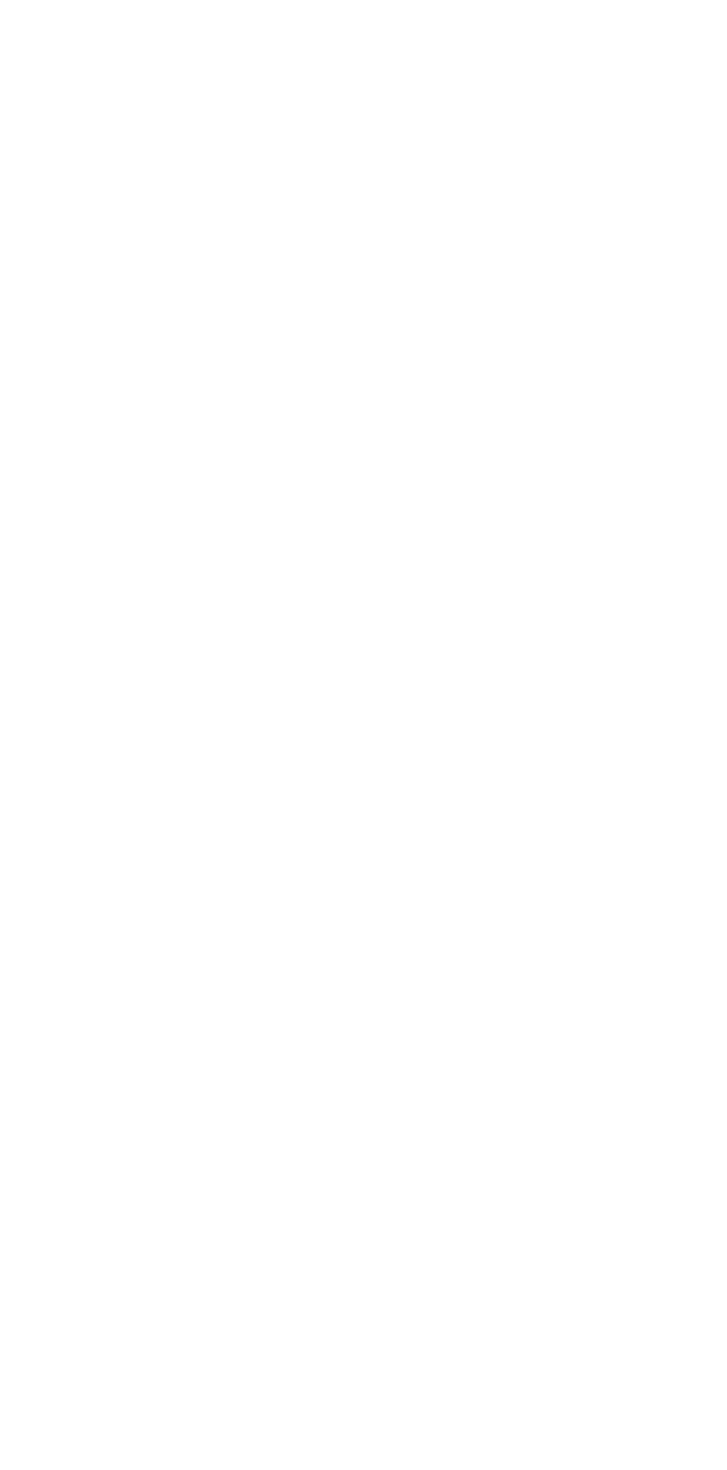
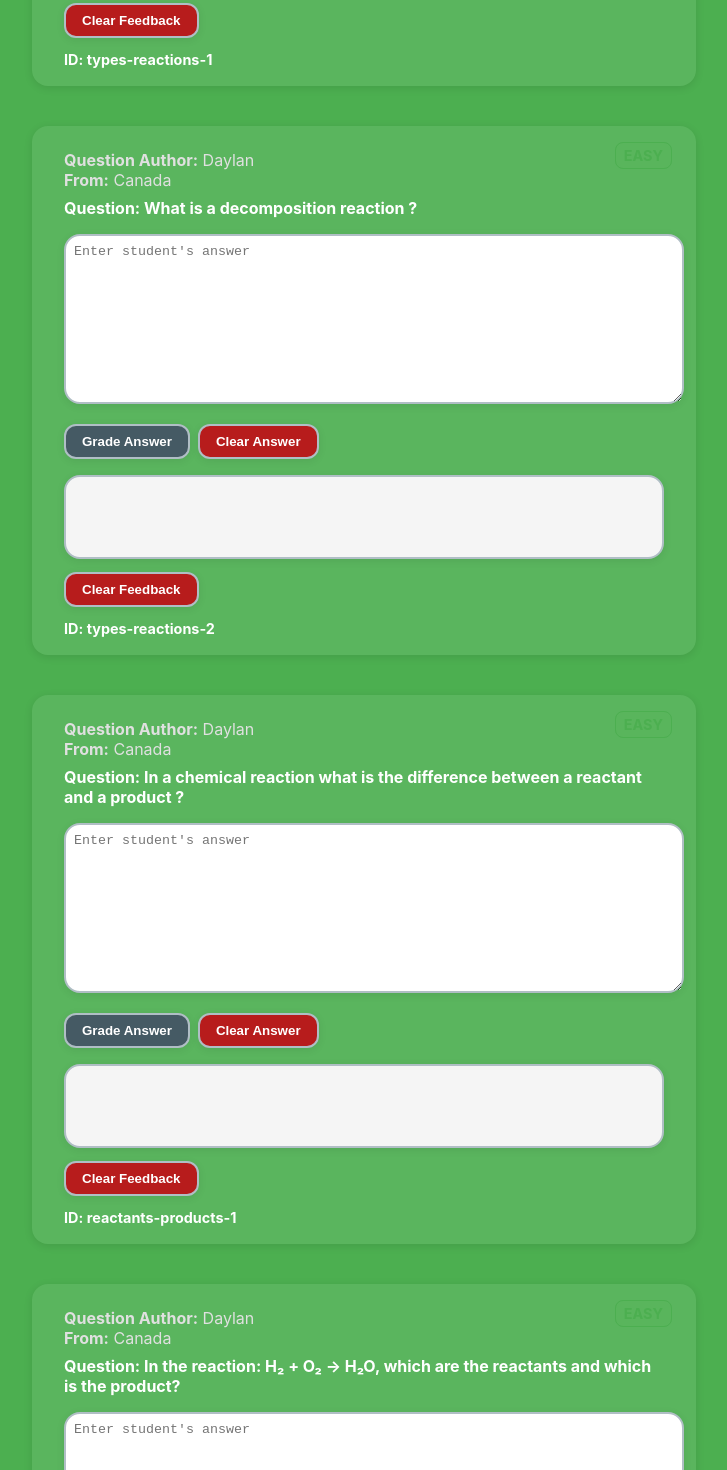
Before and after one commit to Daylan2003/frontend-chemistry-web, a React (Create React App) app: page /question-bank in a window 1280 px wide. Shown: the part 10060-11530 px from the top of the page, without its empty margins (276-1003 px from the left). Before the commit the page ends 9609 px from the top, so only its background shows below. Built offline with nearby package versions, Linux system fonts and the light colour scheme.

Commit message:
20 Questions added

```diff
--- a/src/data/questions.ts
+++ b/src/data/questions.ts
@@ -173,6 +173,47 @@ export const questions: Question[] = [
     questionNumber: 16,
     subSection: "covalent bonding"
   },
+    {
+    id: "types-reactions-1",
+    question: "What is a synthesis reaction ?",
+    prompt: "Grade the answer for saying that it is a reaction where two or more substances combine to form a new substance. If the student does not have all, then point this out nicely to them but only if correct then say Your answer is correct! Then skip a line. At the end, skip a line and say Keep up the Good Work! If there are spelling errors still give the answer correct but point out the spelling errors.",
+    author: "Daylan",
+    from: "Canada",
+    difficulty: "INTERMEDIATE",
+    questionNumber: 17,
+    subSection: "Types of Chemical Reactions"
+  },
+  {
+    id: "types-reactions-2",
+    question: "What is a decomposition reaction ?",
+    prompt: "Grade the answer for saying that it is a reaction where one compound breaks down into two or more substances. If the student does not have all, then point this out nicely to them but only if correct then say Your answer is correct! Then skip a line. At the end, skip a line and say Keep up the Good Work! If there are spelling errors still give the answer correct but point out the spelling errors.",
+    author: "Daylan",
+    from: "Canada",
+    difficulty: "INTERMEDIATE",
+    questionNumber: 18,
+    subSection: "Types of Chemical Reactions"
+  },
+  {
+    id: "reactants-products-1",
+    question: "In a chemical reaction what is the difference between a reactant and a product ?",
+    prompt: "Grade the answer fo saying that reactants are the starting substances and that products are the new substances formed after the reaction. If the student does not have all, then point this out nicely to them but only if correct then say Your answer is correct! Then skip a line. At the end, skip a line and say Keep up the Good Work! If there are spelling errors still give the answer correct but point out the spelling errors.",
+    author: "Daylan",
+    from: "Canada",
+    difficulty: "EASY",
+    questionNumber: 19,
+    subSection: "Reactions and Products"
+  },
+  {
+    id: "reactants-products-2",
+    question: "In the reaction: H₂ + O₂ → H₂O, which are the reactants and which is the product?",
+    prompt: "Grade the answer for saying that the reactants are H2 and O2 and the products are H2O. If the student does not have all, then point this out nicely to them but only if correct then say Your answer is correct! Then skip a line. At the end, skip a line and say Keep up the Good Work! If there are spelling errors still give the answer correct but point out the spelling errors.",
+    author: "Daylan",
+    from: "Canada",
+    difficulty: "EASY",
+    questionNumber: 20,
+    subSection: "Reactions and Products"
+  },
+
 ];
 
 // Helper function to get questions by ID array
--- a/src/pages/ChemicalReactions/ChemicalReactions.tsx
+++ b/src/pages/ChemicalReactions/ChemicalReactions.tsx
@@ -1,5 +1,16 @@
-import React from "react";
-const ChemicalReactions: React.FC = () => (
+import React, { useState } from "react";
+import QuestionTemplate from "../../components/QuestionTemplate";
+import SearchAndFilter from "../../components/SearchAndFilter";
+import { getQuestionsByIds } from "../../data/questions";
+
+const ChemicalReactions: React.FC = () => {
+  const [filteredQuestions, setFilteredQuestions] = useState<any[]>([]);
+
+  // Reference all Chemical Reactions questions by their IDs
+  const questionIds = ["types-reactions-1", "types-reactions-2", "reactants-products-1", "reactants-products-2"];
+  const questions = getQuestionsByIds(questionIds);
+
+  return (
     <>
       <div style={{ height: "30vh", width: "100vw", background: "#FF5722" }} />
       <div
@@ -18,8 +29,29 @@ const ChemicalReactions: React.FC = () => (
         }}
       >
         <h2 style={{ margin: "0rem 0 1.5rem 0" }}>Chemical Reactions</h2>
-      <p>Content for Chemical Reactions.</p>
+
+        {/* Search and Filter Component */}
+        <SearchAndFilter
+          questions={questions}
+          onFilteredQuestionsChange={setFilteredQuestions}
+        />
+
+        {/* Filtered Questions */}
+        {filteredQuestions.map((q, index) => (
+          <QuestionTemplate
+            key={q.id}
+            question={q.question}
+            backgroundColor="#FF5722"
+            prompt={q.prompt}
+            author={q.author}
+            from={q.from}
+            questionNumber={q.questionNumber}
+            id={q.id}
+          />
+        ))}
       </div>
     </>
   );
+};
+
 export default ChemicalReactions;
```
Lines whose indentation alone changed are shown as unchanged.
